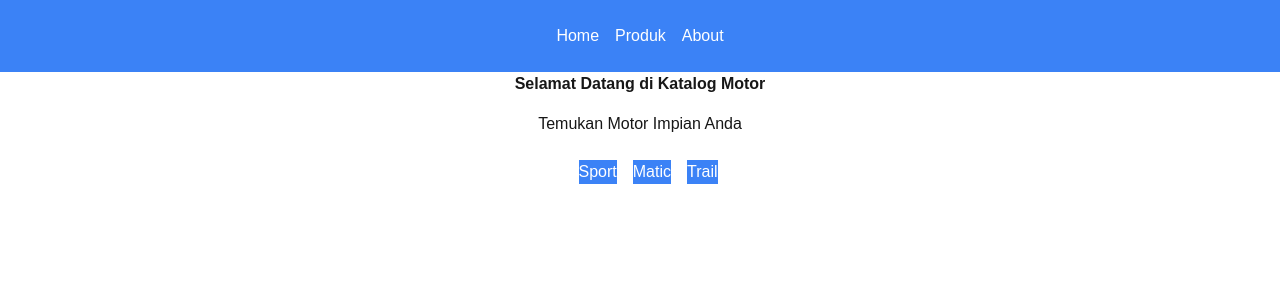
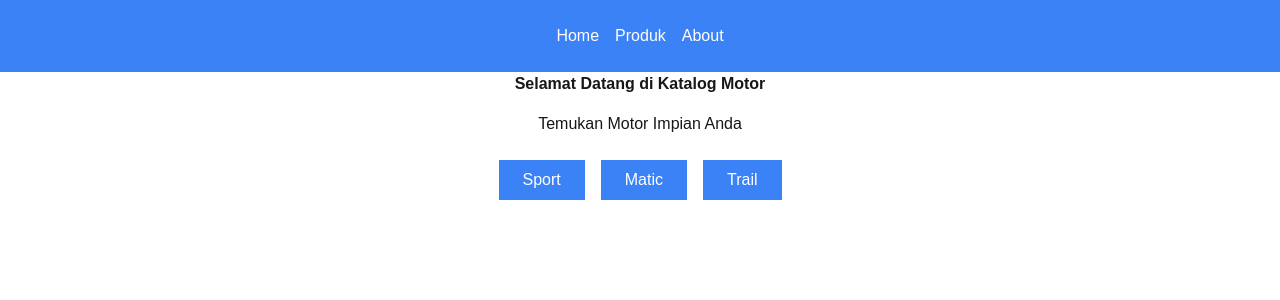
Before and after one commit to TriSasongko/GALACTRI, a Next.js app: page / in a window 1280 px wide. Shown: the top 300 px of the page. Built offline with nearby package versions, Linux system fonts and the light colour scheme.

Commit message:
tri: Menambahkan padding pada elemen button kategori jenis motor

```diff
--- a/app/page.tsx
+++ b/app/page.tsx
@@ -5,10 +5,9 @@ export default function Home() {
       <p className="mb-6">Temukan Motor Impian Anda</p>
 
       <div className="flex justify-center gap-4">
-        <button></button>
-        <button className="bg-blue-500 text-white">Sport</button>
-        <button className="bg-blue-500 text-white">Matic</button>
-        <button className="bg-blue-500 text-white">Trail</button>
+        <button className="bg-blue-500 text-white px-6 py-2">Sport</button>
+        <button className="bg-blue-500 text-white px-6 py-2">Matic</button>
+        <button className="bg-blue-500 text-white px-6 py-2">Trail</button>
       </div>
 
     </div>
```
Also changed, not shown: 1 other file (tests, documents, lock files or other folders).
